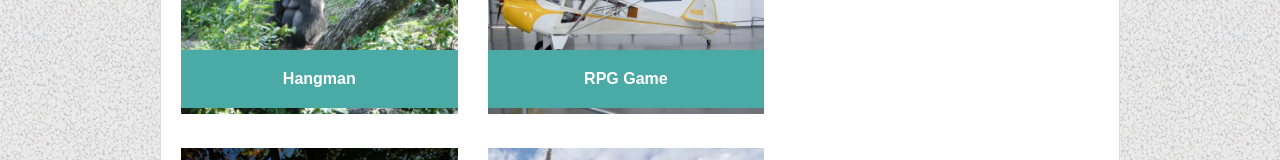
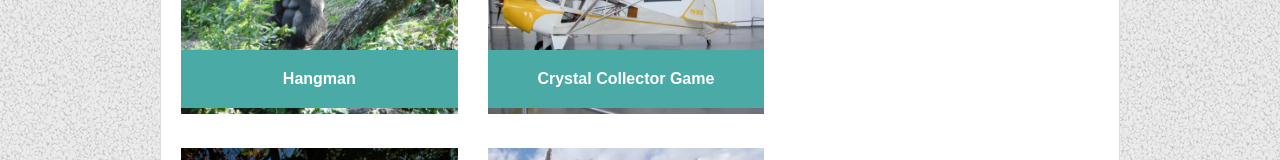
Before and after one commit to cshanebrown78/Responsive-Portfolio, a plain HTML site: page portfolio.html in a window 1280 px wide. Shown: the part 279-439 px from the top of the page. Drawn offline with Linux system fonts and the light colour scheme.

Commit message:
changed RPG game name to Crystal Collector Game

```diff
--- a/portfolio.html
+++ b/portfolio.html
@@ -50,7 +50,7 @@
                                             <img src="assets/images/plane.jpg" alt="Plane">
                                         </a>
                                             <div id="pictext1">
-                                                <strong>RPG Game</strong>
+                                                <strong>Crystal Collector Game</strong>
                                             </div>
                                     </div>
                                 </div>
```
